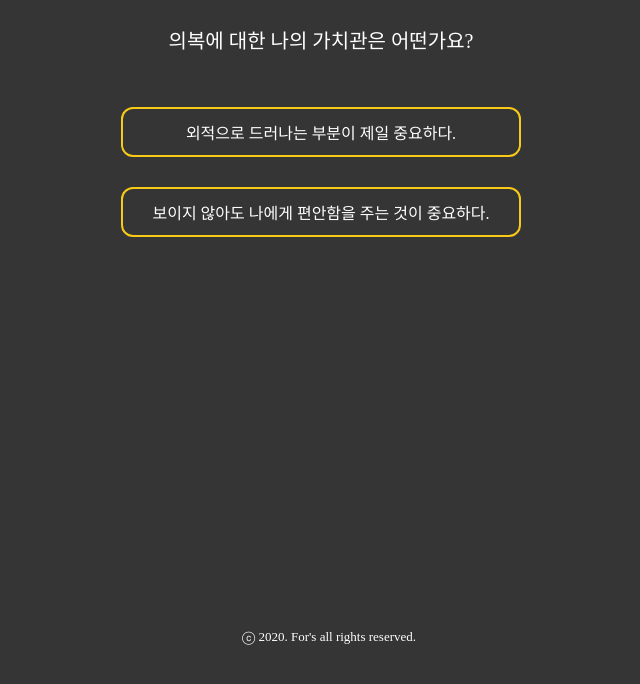
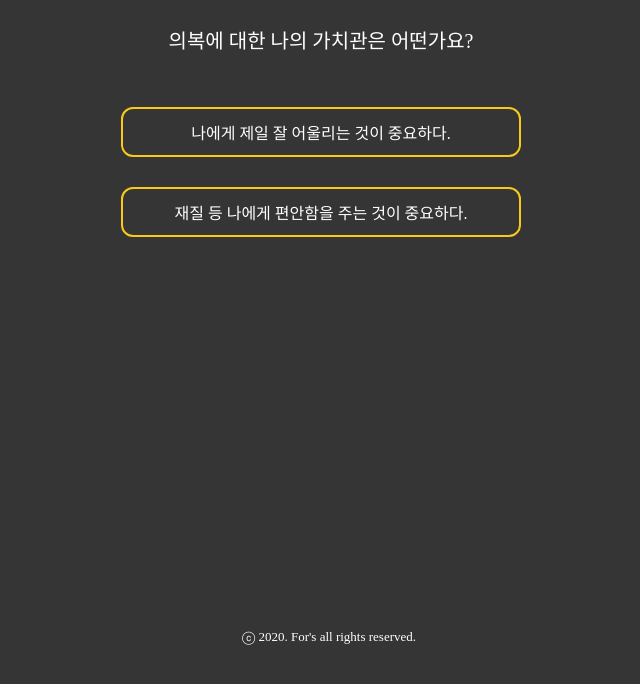
Before and after one commit to For-s/GIFTI, a website: page GIFTI/NF-q3.html in a window 1280 px wide. Shown: the part 108-792 px from the top of the page, without its empty margins (319-959 px from the left). Drawn offline with Linux system fonts and the light colour scheme.

Commit message:
fix question

```diff
--- a/GIFTI/NF-q3.html
+++ b/GIFTI/NF-q3.html
@@ -13,10 +13,10 @@
         </a>
         <p id="question">의복에 대한 나의 가치관은 어떤가요?</p>
         <div class="col-md-3 col-sm-3 col-xs-6">
-            <button class="choice btn btn-sm animated-button thar-three" style="width: 400px;">외적으로 드러나는 부분이 제일 중요하다.</button>
+            <button class="choice btn btn-sm animated-button thar-three" style="width: 400px;">나에게 제일 잘 어울리는 것이 중요하다.</button>
         </div>
         <div class="col-md-3 col-sm-3 col-xs-6">
-            <button class="choice btn btn-sm animated-button thar-three" style="width: 400px;">보이지 않아도 나에게 편안함을 주는 것이 중요하다.</button>
+            <button class="choice btn btn-sm animated-button thar-three" style="width: 400px;">재질 등 나에게 편안함을 주는 것이 중요하다.</button>
         </div>
         <p id="copyright">ⓒ 2020. For's all rights reserved.</p>
     </body>
```
Also changed, not shown: GIFTI/NF-q1.html (+2 -2 lines), GIFTI/SF-q1.html (+2 -2 lines), GIFTI/SF-q2.html (+1 -1 lines).
